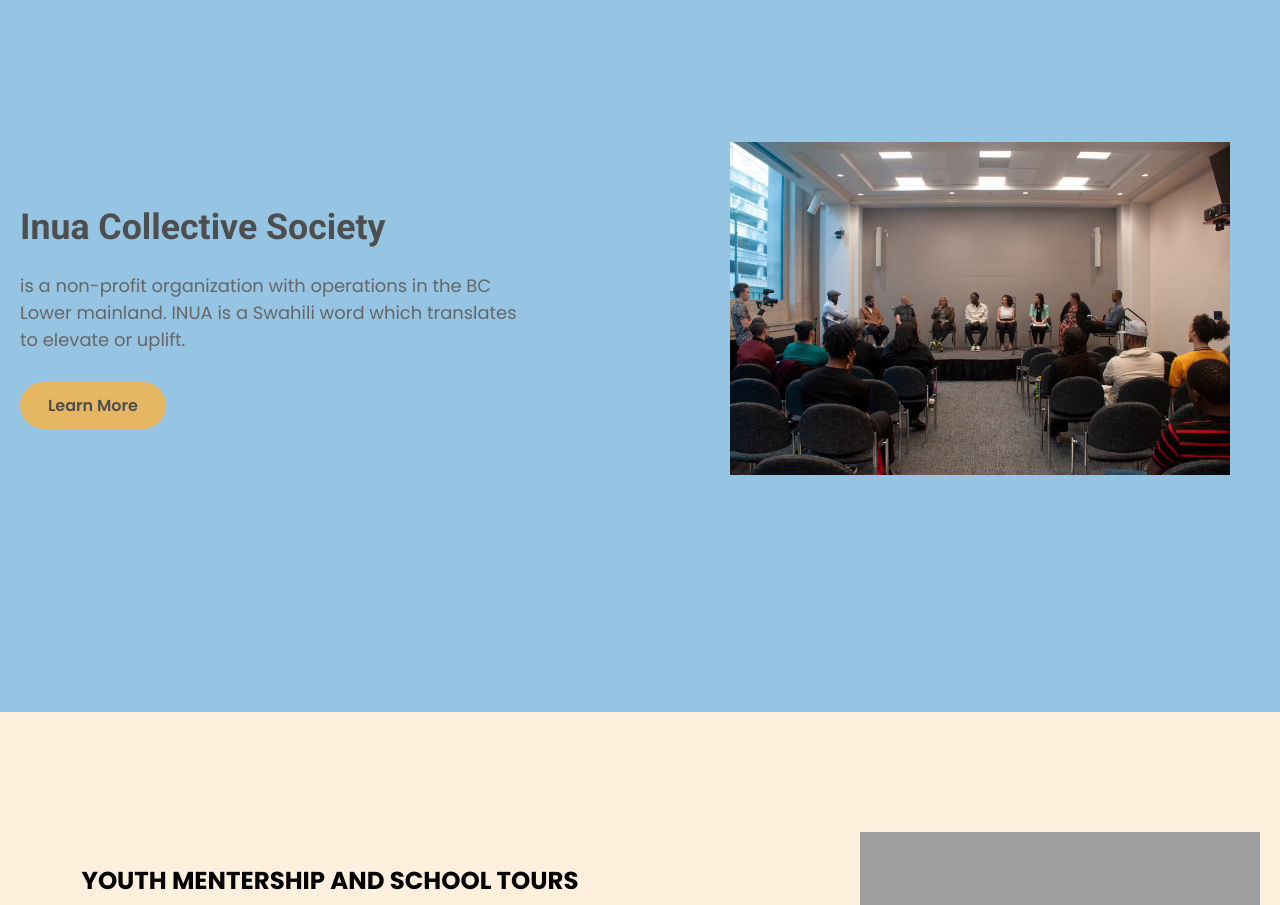
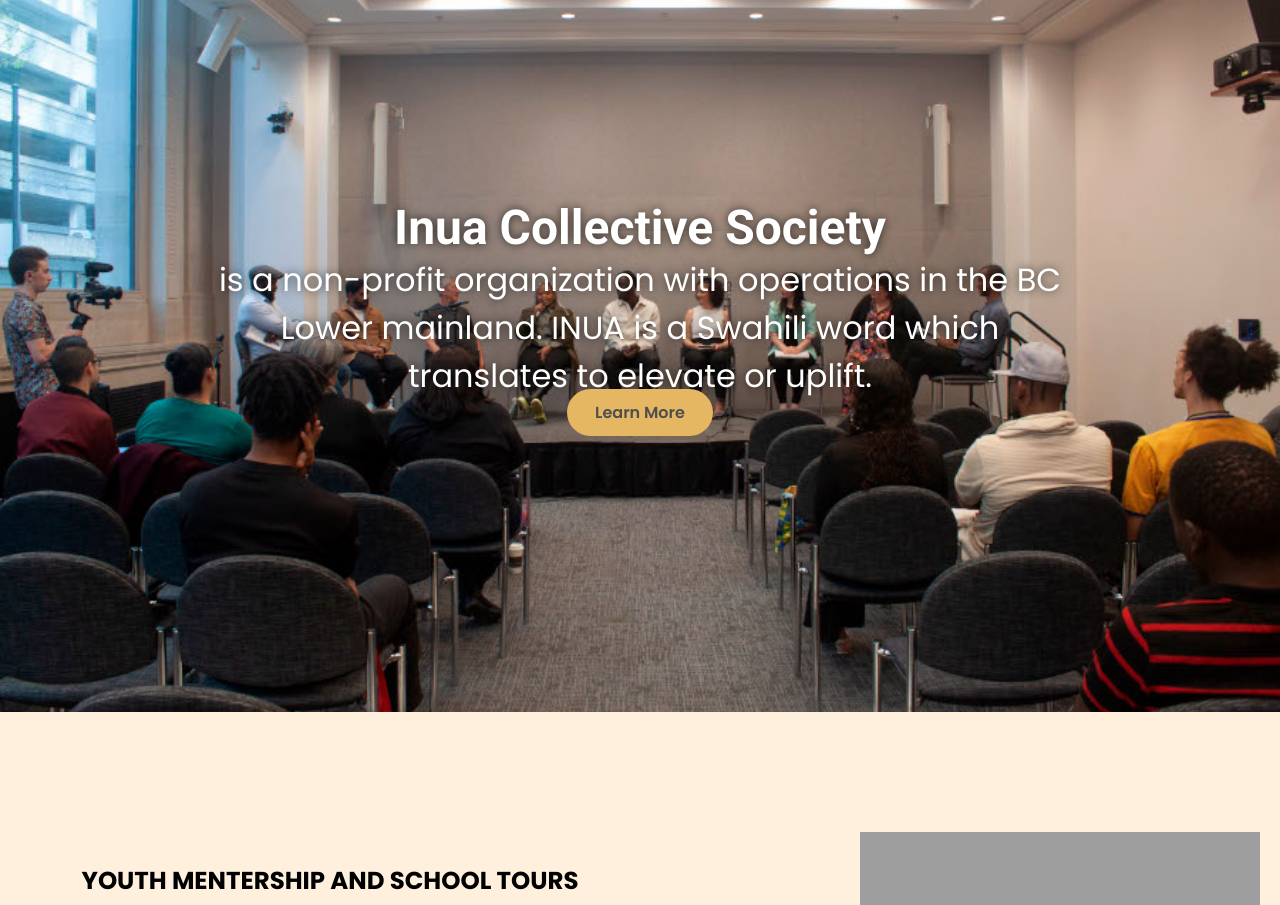
Before and after one commit to ShearStress021/inuaCollective, a Flask app: page / in a window 1280 px wide. Shown: the part 88-993 px from the top of the page. Run offline with Flask 3, Linux system fonts and the light colour scheme; some web fonts are replaced; grey boxes are pictures that could not be loaded.

Commit message:
changes on hero

```diff
--- a/core/users/routes.py
+++ b/core/users/routes.py
@@ -80,11 +80,6 @@
     return render_template("home.html")
 
 
-@users.route("/about")
-def about_us():
-    return render_template("client/aboutus.html")
-
-
 @users.route("/programs")
 def program():
     programs = Program.query.all()
@@ -94,3 +89,8 @@
 @users.route("/gallery")
 def gallery():
     return render_template("gallery.html")
+
+
+@users.route("/about")
+def about():
+    return render_template("about.html")
--- a/static/css/style.css
+++ b/static/css/style.css
@@ -86,7 +86,7 @@
 }
 
 .navbar .nav-logo div {
-    background-color: oldlace;
+    background-color: rgb(250, 247, 241);
     padding: 6px;
     border-radius: .5rem;
 }
@@ -151,29 +151,46 @@
 
 .hero-section {
     min-height: 100vh;
-    background: var(--primary-color);
-
+    background-image: url("../images/hero.jpg");
+    background-size: cover;
+    background-repeat: no-repeat;
+    height: 400px;
+    background-position: center;
+    /* centers the image *
+    /* background: var(--primary-color); */
 }
 
 .hero-section .section-content {
     display: flex;
     align-items: center;
     min-height: 100vh;
+    height: 400px;
     color: #666;
-    justify-content: space-between;
+
+
+
+
+}
+
+.hero-section .hero-details {
+    text-align: center;
+
 }
 
 .hero-section .hero-details .title {
-    font-size: 2.23rem;
-    color: #4e4e4e;
+    font-size: 3rem;
+    color: white;
     font-family: "Roboto", sans-serif;
-
+    text-shadow: 0 0 10px rgba(0, 0, 0, 0.7);
 }
 
 .hero-section .hero-details .description {
     max-width: 70%;
     margin: 24px 0 40px;
-    font-size: 1.12rem;
+    font-size: 2rem;
+    color: white;
+    text-shadow: 0 0 10px rgba(0, 0, 0, 0.7);
+    margin: auto;
 }
 
 .hero-section .hero-details .button {
@@ -184,6 +201,7 @@
     background-color: rgb(230, 183, 98);
     font-weight: 600;
     transition: 0.3s ease;
+    margin-top: 40px;
 
 }
 
@@ -478,7 +496,7 @@
 /* -----------Gallery Section------------ */
 .gallery-section {
     padding: 50px 0 100px;
-    background: oldlace;
+    background: rgb(252, 246, 237);
 }
 
 .gallery-section .gallery-list {
--- a/templates/base.html
+++ b/templates/base.html
@@ -50,7 +50,7 @@
                     <a href="{{ url_for('users.home')}}" class="nav-link">Home</a>
                 </li>
                 <li class="nav-item">
-                    <a href="" class="nav-link">About</a>
+                    <a href="{{ url_for('users.about')}}" class="nav-link">About</a>
                 </li>
                 <li class="nav-item">
                     <a href="{{ url_for('users.program')}}" class="nav-link">Programs</a>
--- a/templates/hero.html
+++ b/templates/hero.html
@@ -12,9 +12,9 @@
                 </p>
                 <a href="#" class="button learn-more">Learn More</a>
             </div>
-            <div class="hero-image-wrapper">
+            <!-- <div class="hero-image-wrapper">
                 <img src="{{ url_for('static', filename='images/hero.jpg')}}" </div>
-            </div>
+            </div> -->
     </section>
 
     <section class="home-section">
```
Also changed, not shown: templates/about.html (added, +37 -0 lines).
